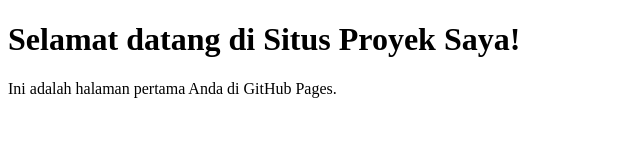
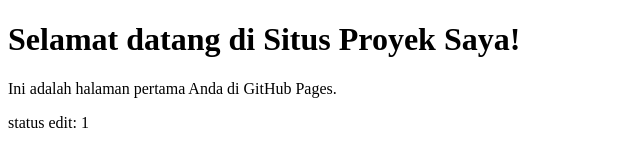
Before and after one commit to yanveryzora/hai, a plain HTML site: page index.html in a window 1280 px wide. Shown: the full height of the page, 0-640 px from the left. Drawn offline with Linux system fonts and the light colour scheme.

Commit message:
Update index.html

```diff
--- a/index.html
+++ b/index.html
@@ -6,5 +6,6 @@
 <body>
     <h1>Selamat datang di Situs Proyek Saya!</h1>
     <p>Ini adalah halaman pertama Anda di GitHub Pages.</p>
+    <p>status edit: 1</p>
 </body>
 </html>
```
